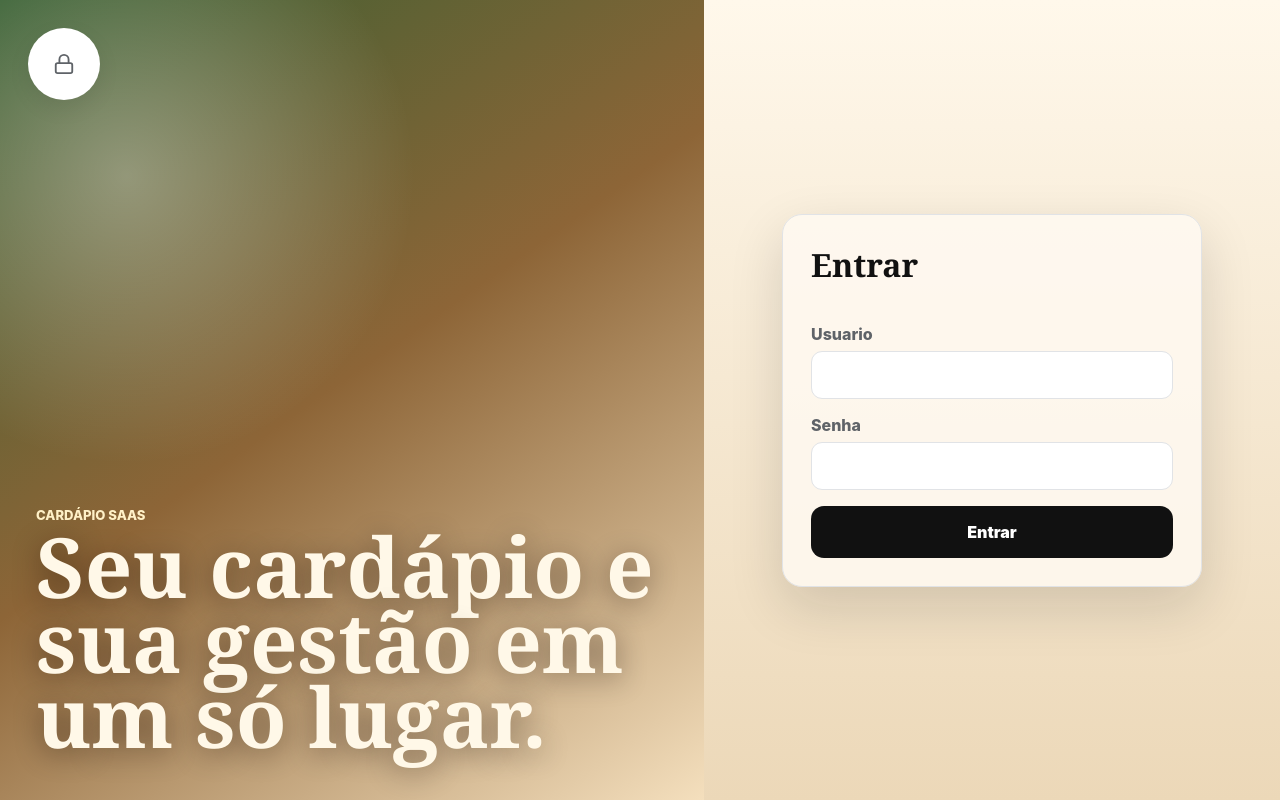
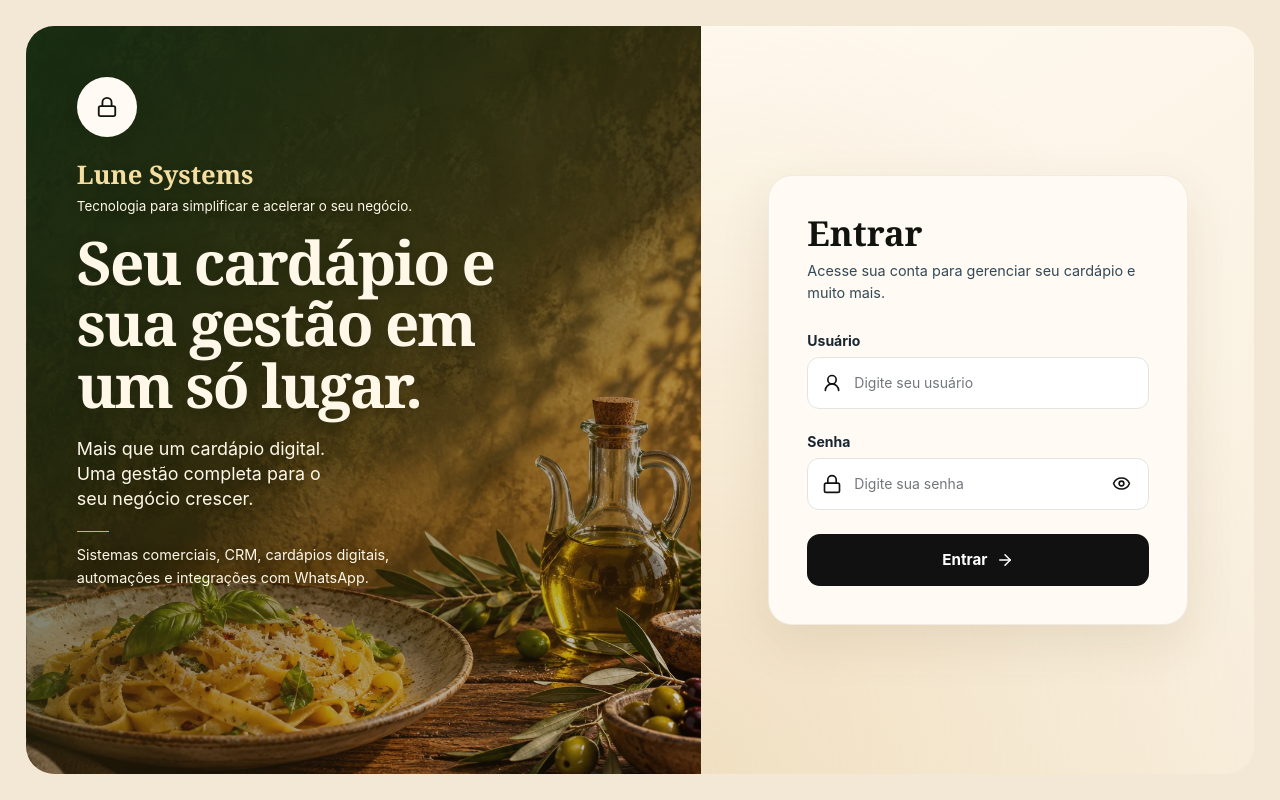
Before and after one commit to wilgner-pereira/cardapio-saas, a React (Vite) app in the folder frontend/: page / in a window 1280 px wide. Both pictures are taken after a click on the button "Entrar no painel". Built offline with nearby package versions, Linux system fonts and the light colour scheme; no server answers.

Commit message:
Refaz tela login

```diff
--- a/frontend/src/App.jsx
+++ b/frontend/src/App.jsx
@@ -4,7 +4,7 @@ import { useAuth } from "./auth/AuthContext.jsx";
 import { ProtectedArea } from "./auth/ProtectedArea.jsx";
 import { getAdminHome, PLATFORM_ADMIN, TENANT_ADMIN } from "./auth/roles.js";
 import { PlatformPage } from "./platform/PlatformPage.jsx";
-import { Loader2, Lock, Plus } from "./components/icons.js";
+import { ArrowRight, Eye, EyeOff, Loader2, Lock, Plus, UserRound } from "./components/icons.js";
 import { EstablishmentEditorModal } from "./components/EstablishmentEditorModal.jsx";
 import { MenuShell } from "./components/MenuShell.jsx";
 import { ProductEditorModal } from "./components/ProductEditorModal.jsx";
@@ -576,6 +576,7 @@ function LoginPage({ onSuccess }) {
   const auth = useAuth();
   const [username, setUsername] = useState("");
   const [password, setPassword] = useState("");
+  const [passwordVisible, setPasswordVisible] = useState(false);
   const [loading, setLoading] = useState(false);
   const [error, setError] = useState("");
 
@@ -599,46 +600,85 @@ function LoginPage({ onSuccess }) {
     <main className="login-page">
       <section className="login-visual">
         <button className="round-icon" type="button" aria-label="Voltar" onClick={() => navigate("/")}>
-          <Lock size={22} />
+          <Lock size={22} aria-hidden="true" />
         </button>
-        <div>
-          <span className="brand-kicker">Cardápio SaaS</span>
-          <h1>Seu cardápio e sua gestão em um só lugar.</h1>
+        <div className="login-copy">
+          <div className="login-brand">
+            <span className="login-brand-name">Lune Systems</span>
+            <p>Tecnologia para simplificar e acelerar o seu negócio.</p>
+          </div>
+          <h1>
+            <span>Seu cardápio e</span>{" "}
+            <span>sua gestão em</span>{" "}
+            <span>um só lugar.</span>
+          </h1>
+          <p className="login-intro">
+            <span>Mais que um cardápio digital.</span>
+            <span>Uma gestão completa para o</span>
+            <span>seu negócio crescer.</span>
+          </p>
+          <p className="login-services">Sistemas comerciais, CRM, cardápios digitais, automações e integrações com WhatsApp.</p>
         </div>
       </section>
 
       <section className="login-panel">
-        <form className="login-form" onSubmit={handleSubmit}>
-          <h2>Entrar</h2>
+        <form className="login-form" onSubmit={handleSubmit} aria-busy={loading} aria-labelledby="login-title">
+          <div className="login-form-header">
+            <h2 id="login-title">Entrar</h2>
+            <p>Acesse sua conta para gerenciar seu cardápio e muito mais.</p>
+          </div>
 
-          <label>
-            Usuario
+          <div className="login-field">
+            <label htmlFor="login-username">Usuário</label>
+            <div className="login-input-wrap">
+              <UserRound className="login-input-icon" size={20} aria-hidden="true" />
               <input
+                id="login-username"
                 value={username}
                 onChange={event => setUsername(event.target.value)}
+                placeholder="Digite seu usuário"
                 autoComplete="username"
+                aria-describedby={error ? "login-error" : undefined}
                 required
                 minLength={3}
               />
-          </label>
+            </div>
+          </div>
 
-          <label>
-            Senha
+          <div className="login-field">
+            <label htmlFor="login-password">Senha</label>
+            <div className="login-input-wrap">
+              <Lock className="login-input-icon" size={20} aria-hidden="true" />
               <input
-              type="password"
+                id="login-password"
+                type={passwordVisible ? "text" : "password"}
                 value={password}
                 onChange={event => setPassword(event.target.value)}
+                placeholder="Digite sua senha"
                 autoComplete="current-password"
+                aria-describedby={error ? "login-error" : undefined}
                 required
                 minLength={8}
               />
-          </label>
+              <button
+                className="login-password-toggle"
+                type="button"
+                aria-label={passwordVisible ? "Ocultar senha" : "Mostrar senha"}
+                aria-pressed={passwordVisible}
+                aria-controls="login-password"
+                onClick={() => setPasswordVisible(visible => !visible)}
+              >
+                {passwordVisible ? <EyeOff size={19} aria-hidden="true" /> : <Eye size={19} aria-hidden="true" />}
+              </button>
+            </div>
+          </div>
 
-          {error && <p className="form-error" role="alert">{error}</p>}
+          {error && <p id="login-error" className="form-error" role="alert">{error}</p>}
 
           <button className="primary-action" type="submit" disabled={loading}>
-            {loading ? <Loader2 className="spin" size={18} /> : null}
+            {loading ? <Loader2 className="spin" size={18} aria-hidden="true" /> : null}
             Entrar
+            {!loading && <ArrowRight size={18} aria-hidden="true" />}
           </button>
         </form>
       </section>
--- a/frontend/src/components/icons.js
+++ b/frontend/src/components/icons.js
@@ -1,5 +1,6 @@
 export { default as ArrowDown } from "lucide-react/dist/esm/icons/arrow-down.js";
 export { default as ArrowUp } from "lucide-react/dist/esm/icons/arrow-up.js";
+export { default as ArrowRight } from "lucide-react/dist/esm/icons/arrow-right.js";
 export { default as Beef } from "lucide-react/dist/esm/icons/beef.js";
 export { default as Check } from "lucide-react/dist/esm/icons/check.js";
 export { default as ChevronDown } from "lucide-react/dist/esm/icons/chevron-down.js";
@@ -23,6 +24,7 @@ export { default as Share2 } from "lucide-react/dist/esm/icons/share-2.js";
 export { default as Save } from "lucide-react/dist/esm/icons/save.js";
 export { default as Trash2 } from "lucide-react/dist/esm/icons/trash-2.js";
 export { default as Utensils } from "lucide-react/dist/esm/icons/utensils.js";
+export { default as UserRound } from "lucide-react/dist/esm/icons/user-round.js";
 export { default as X } from "lucide-react/dist/esm/icons/x.js";
 export { default as ArrowLeft } from "lucide-react/dist/esm/icons/arrow-left.js";
 export { default as LayoutDashboard } from "lucide-react/dist/esm/icons/layout-dashboard.js";
--- a/frontend/src/styles.css
+++ b/frontend/src/styles.css
@@ -423,14 +423,6 @@ button {
   color: var(--highlight-color);
 }
 
-.login-visual h1 {
-  margin: 6px 0 10px;
-  font-family: Georgia, "Times New Roman", serif;
-  font-size: clamp(2.4rem, 12vw, 5.2rem);
-  line-height: 0.9;
-  color: #331c0d;
-}
-
 .admin-strip {
   position: absolute;
   z-index: 4;
@@ -919,16 +911,14 @@ button {
   right: 18px;
 }
 
-.product-modal h2,
-.login-form h2 {
+.product-modal h2 {
   margin: 0 0 22px;
   font-family: Georgia, "Times New Roman", serif;
   font-size: 2rem;
   color: var(--theme-text);
 }
 
-.product-form,
-.login-form {
+.product-form {
   display: grid;
   gap: 16px;
 }
@@ -1037,10 +1027,20 @@ textarea::placeholder {
 }
 
 .login-page {
+  --theme-surface: #fffbf4;
+  --theme-surface-soft: #f5efe3;
+  --theme-heading: #11130f;
+  --theme-text: #172630;
+  --theme-text-muted: #344956;
+  --theme-border: #e4e5e3;
+  --theme-focus-ring: #79622d;
+  --theme-input-focus-ring: rgba(121, 98, 45, 0.2);
+  --login-hero-overlay: linear-gradient(135deg, rgba(19, 47, 20, 0.82), rgba(57, 42, 13, 0.5) 58%, rgba(37, 22, 9, 0.18));
   min-height: 100svh;
   display: grid;
-  grid-template-columns: minmax(0, 1.1fr) minmax(360px, 0.9fr);
-  background: var(--theme-surface);
+  grid-template-columns: minmax(0, 1.1fr) minmax(0, 0.9fr);
+  padding: clamp(12px, 2vw, 28px);
+  background: #f3e8d5;
 }
 
 .home-page {
@@ -1084,46 +1084,265 @@ textarea::placeholder {
 }
 
 .login-visual {
-  position: relative;
+  min-width: 0;
   display: flex;
-  align-items: flex-end;
-  min-height: 100svh;
-  padding: 36px;
-  background:
-          radial-gradient(circle at 18% 22%, rgba(255, 255, 255, 0.34), transparent 18rem),
-          linear-gradient(145deg, #375f31, #8d6537 48%, #f4dfbd);
+  flex-direction: column;
+  align-items: flex-start;
+  gap: 20px;
+  padding: clamp(32px, 4vw, 72px);
+  border-radius: 28px 0 0 28px;
+  color: #fff8e8;
+  background: var(--login-hero-overlay), url("/src/assets/login-hero.webp") center top / cover;
 }
 
 .login-visual .round-icon {
-  position: absolute;
-  top: 28px;
-  left: 28px;
+  flex-shrink: 0;
+  width: 60px;
+  height: 60px;
+  color: var(--theme-heading);
+  background: var(--theme-surface);
+  box-shadow: 0 6px 20px rgba(20, 25, 12, 0.12);
+}
+
+.login-copy {
+  width: 100%;
+  max-width: 600px;
+  text-shadow: 0 2px 12px rgba(20, 25, 12, 0.3);
+}
+
+.login-brand-name {
+  font-family: var(--font-serif);
+  font-size: clamp(1.5rem, 2vw, 1.9rem);
+  font-weight: 700;
+  color: #f5dfa0;
+}
+
+.login-brand p {
+  margin: 4px 0 0;
+  font-size: clamp(0.8rem, 1.05vw, 0.95rem);
+  line-height: 1.5;
 }
 
 .login-visual h1 {
-  max-width: 720px;
-  color: #fff8e8;
-  text-shadow: 0 5px 28px rgba(20, 10, 5, 0.44);
-}
-
-.login-visual .brand-kicker {
-  color: #fff1c7;
+  margin: 16px 0 20px;
+  font-family: var(--font-serif);
+  font-size: clamp(2.25rem, 4.7vw, 5rem);
+  line-height: 1.02;
+  letter-spacing: -0.035em;
+  overflow-wrap: anywhere;
+}
+
+.login-visual h1 span,
+.login-intro span {
+  display: block;
+}
+
+.login-intro {
+  margin: 0;
+  font-size: clamp(1rem, 1.4vw, 1.25rem);
+  line-height: 1.4;
+}
+
+.login-services {
+  max-width: 42ch;
+  margin: 20px 0 0;
+  font-size: 0.9rem;
+  line-height: 1.55;
+}
+
+.login-services::before {
+  content: "";
+  display: block;
+  width: 32px;
+  height: 1px;
+  margin-bottom: 12px;
+  background: #d6b25f;
 }
 
 .login-panel {
+  min-width: 0;
   display: grid;
   place-items: center;
-  padding: 28px;
-  background: linear-gradient(180deg, #fff8eb, #ecd8b8);
+  padding: clamp(20px, 3vw, 56px);
+  border-radius: 0 28px 28px 0;
+  background:
+          radial-gradient(ellipse at left bottom, rgba(218, 182, 117, 0.3), transparent 75%),
+          linear-gradient(145deg, #fff9ef, #f8eedc);
 }
 
 .login-form {
+  display: grid;
+  gap: 24px;
   width: min(100%, 420px);
-  padding: 28px;
-  border: 1px solid var(--border-color);
-  border-radius: 20px;
-  background: rgba(255, 250, 241, 0.86);
-  box-shadow: 0 20px 54px rgba(var(--theme-shadow-color), 0.14);
+  padding: clamp(28px, 3vw, 40px);
+  border: 1px solid rgba(121, 98, 45, 0.1);
+  border-radius: 24px;
+  color: var(--theme-text);
+  background: var(--theme-surface);
+  box-shadow: 0 18px 50px rgba(91, 63, 23, 0.1);
+}
+
+.login-form-header h2 {
+  margin: 0;
+  font-family: var(--font-serif);
+  font-size: 2.15rem;
+  line-height: 1.1;
+  color: var(--theme-heading);
+}
+
+.login-form-header p {
+  margin: 8px 0 4px;
+  color: var(--theme-text-muted);
+  font-size: 0.9rem;
+  line-height: 1.5;
+}
+
+.login-field {
+  display: grid;
+  gap: 8px;
+  min-width: 0;
+}
+
+.login-field label {
+  color: var(--theme-text);
+  font-size: 0.875rem;
+  font-weight: 700;
+}
+
+.login-input-wrap {
+  display: flex;
+  align-items: center;
+  gap: 12px;
+  min-width: 0;
+  padding-left: 14px;
+  border: 1px solid var(--theme-border);
+  border-radius: 12px;
+  background: var(--theme-input-bg);
+  transition: border-color 150ms ease, box-shadow 150ms ease;
+}
+
+.login-input-wrap:focus-within {
+  border-color: var(--theme-focus-ring);
+  box-shadow: 0 0 0 3px var(--theme-input-focus-ring);
+}
+
+.login-input-icon {
+  flex-shrink: 0;
+  color: var(--theme-heading);
+}
+
+.login-input-wrap input {
+  min-width: 0;
+  min-height: 50px;
+  padding: 12px 10px 12px 0;
+  border: 0;
+  border-radius: inherit;
+  color: var(--theme-text);
+  font-size: 0.875rem;
+  background: transparent;
+}
+
+.login-input-wrap input:focus {
+  box-shadow: none;
+}
+
+.login-password-toggle {
+  flex-shrink: 0;
+  display: grid;
+  place-items: center;
+  width: 44px;
+  height: 44px;
+  margin-right: 4px;
+  padding: 0;
+  border: 0;
+  border-radius: 8px;
+  color: var(--theme-heading);
+  background: transparent;
+}
+
+.login-password-toggle:hover {
+  background: var(--theme-surface-soft);
+}
+
+.login-form .primary-action {
+  width: 100%;
+  font-size: 0.95rem;
+  font-weight: 700;
+}
+
+.login-form .form-error {
+  font-size: 0.875rem;
+  font-weight: 600;
+  line-height: 1.5;
+  overflow-wrap: anywhere;
+}
+
+@media (max-width: 767px) {
+  .login-page {
+    display: flex;
+    flex-direction: column;
+    gap: 20px;
+    padding: 0;
+    background: var(--login-hero-overlay), url("/src/assets/login-hero.webp") center bottom / cover;
+  }
+
+  .login-visual {
+    gap: 14px;
+    padding: 24px 24px 0;
+    border-radius: 0;
+    background: transparent;
+  }
+
+  .login-visual .round-icon {
+    width: 48px;
+    height: 48px;
+  }
+
+  .login-brand-name {
+    font-size: clamp(1.375rem, 5vw, 1.625rem);
+  }
+
+  .login-brand p {
+    font-size: 0.77rem;
+    line-height: 1.45;
+  }
+
+  .login-visual h1 {
+    margin: 12px 0 0;
+    font-size: clamp(1.8rem, 8.5vw, 2.8rem);
+    line-height: 1.04;
+  }
+
+  .login-intro,
+  .login-services::before {
+    display: none;
+  }
+
+  .login-services {
+    margin-top: 12px;
+    font-size: 0.8rem;
+  }
+
+  .login-panel {
+    padding: 0 16px 24px;
+    border-radius: 0;
+    background: transparent;
+  }
+
+  .login-form {
+    width: 100%;
+    gap: 20px;
+    padding: 24px;
+    border-radius: 22px;
+  }
+
+  .login-form-header h2 {
+    font-size: 1.8rem;
+  }
+
+  .login-form-header p {
+    font-size: 0.85rem;
+  }
 }
 
 .center-screen {
@@ -1216,30 +1435,8 @@ textarea::placeholder {
     flex-wrap: wrap;
   }
 
-  .form-grid,
-  .login-page {
+  .form-grid {
     grid-template-columns: 1fr;
-  }
-
-  .login-visual {
-    min-height: 34svh;
-    padding: 82px 24px 26px;
-  }
-
-  .login-visual h1 {
-    max-width: 520px;
-    font-size: clamp(2rem, 8vw, 3.2rem);
-    line-height: 0.98;
-  }
-
-  .login-panel {
-    min-height: 66svh;
-    align-items: start;
-    padding: 22px 16px 32px;
-  }
-
-  .login-form {
-    padding: 22px;
   }
 }
 
@@ -1338,13 +1535,8 @@ textarea::placeholder {
     border-radius: 18px 18px 0 0;
   }
 
-  .product-modal h2,
-  .login-form h2 {
+  .product-modal h2 {
     font-size: 1.65rem;
-  }
-
-  .login-visual h1 {
-    font-size: clamp(1.85rem, 9vw, 2.4rem);
   }
 
   input,
```
Also changed, not shown: frontend/src/assets/login-hero.webp (added), 1 other file (tests, documents, lock files or other folders). Lines whose indentation alone changed are shown as unchanged.
